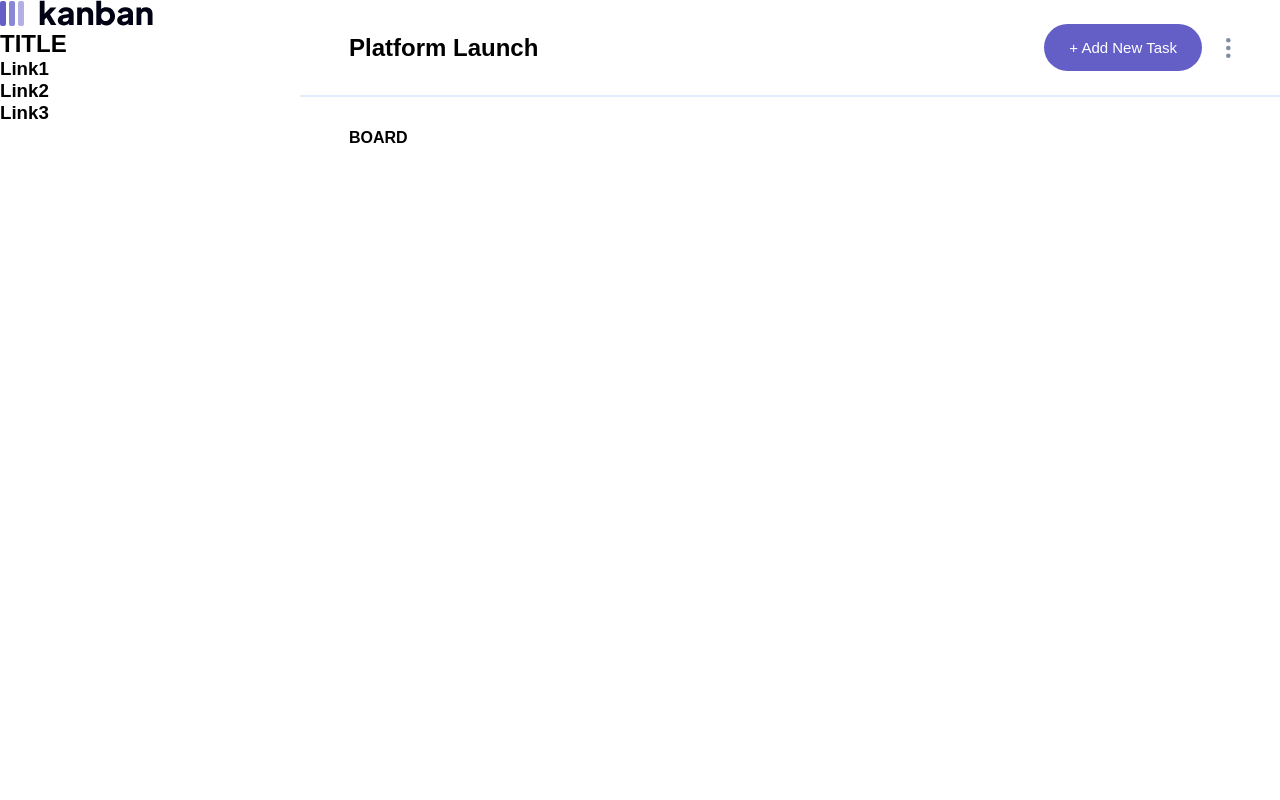
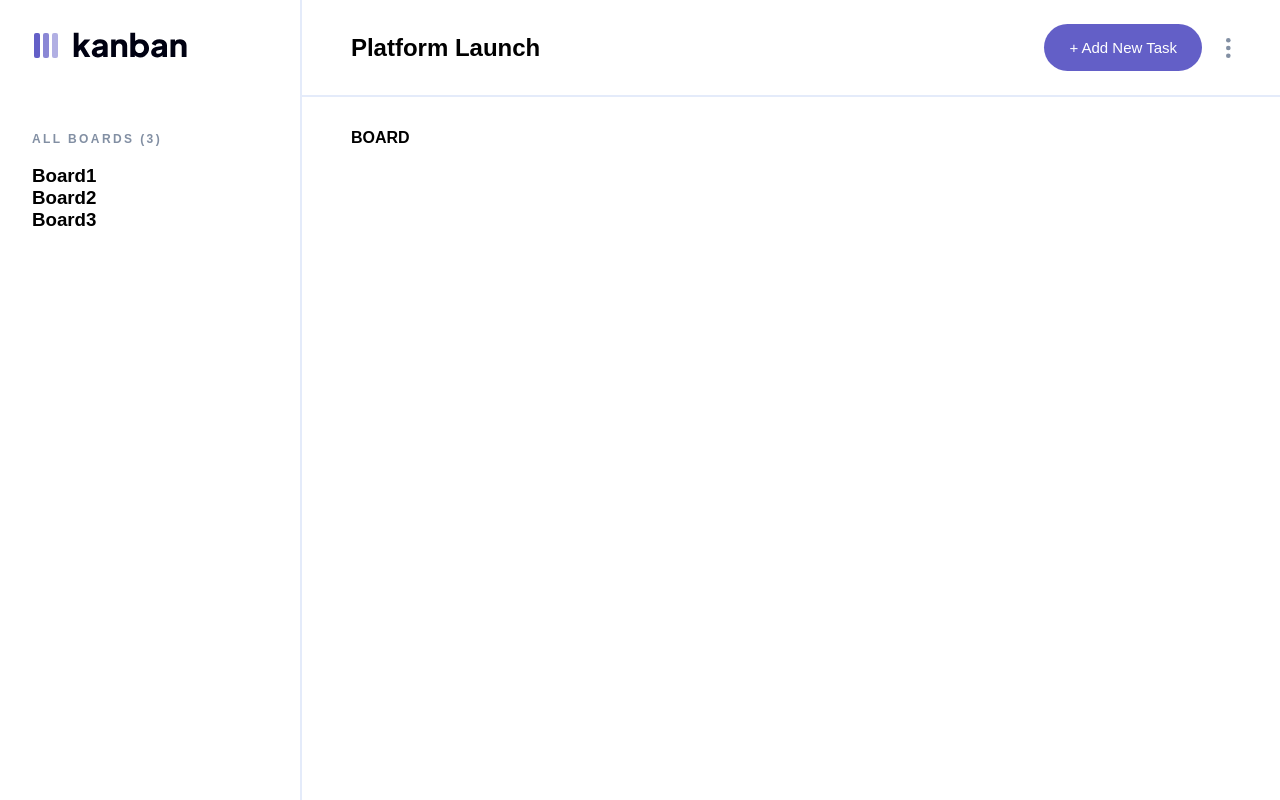
Before and after one commit to ZaidaMM/kanban-task-manager, a React (Create React App) app in the folder client/: page / in a window 1280 px wide. Built offline with nearby package versions, Linux system fonts and the light colour scheme; the HTML template or start-up script is replaced by a standard one.

Commit message:
sidebar content setup

```diff
--- a/client/src/assets/wrappers/Sidebar.js
+++ b/client/src/assets/wrappers/Sidebar.js
@@ -1,8 +1,46 @@
 import styled from 'styled-components';
 
 const Wrapper = styled.aside`
-  width: 300px;
-  .logo {
+  border-right: var(--border);
+  /* display: none; */
+
+  @media (min-width: 992px) {
+    .sidebar-container {
+      display: block;
+      width: 300px;
+      min-height: 100vh;
+      height: 100%;
+      /* margin-left: -250px; */
+      transition: var(--transition);
+    }
+    .content {
+      position: sticky;
+      top: 32px;
+    }
+    .show-sidebar {
+      margin-left: 0;
+    }
+    .header {
+      padding-left: 34px;
+    }
+    .sidebar-title {
+      text-transform: uppercase;
+      color: var(--grey-300);
+      font-weight: 700;
+      letter-spacing: 2.4px;
+      padding-top: 70px;
+      font-size: 12px;
+      padding-left: 32px;
+      padding-bottom: 19px;
+    }
+    .board-list {
+      display: flex;
+      flex-direction: column;
+      padding-left: 32px;
+    }
+    .board-title {
+      padding-left: 32px;
+    }
   }
 `;
 
--- /dev/null
+++ b/client/src/components/BoardList.tsx
@@ -0,0 +1,4 @@
+const BoardList = () => {
+  return <div>BoardList</div>;
+};
+export default BoardList;
--- a/client/src/components/Sidebar.tsx
+++ b/client/src/components/Sidebar.tsx
@@ -4,13 +4,18 @@ import Logo from './Logo';
 const Sidebar = () => {
   return (
     <Wrapper>
-      <div className='sidebar border-solid border-r-2 border-grey-200 pt-9 pl-8'>
-        <Logo />
-
-        <h2>TITLE</h2>
-        <h3>Link1</h3>
-        <h3>Link2</h3>
-        <h3>Link3</h3>
+      <div className='sidebar-container '>
+        <div className='content show-sidebar'>
+          <div className='header'>
+            <Logo />
+          </div>
+          <p className='sidebar-title'>
+            All Boards <span>(3)</span>{' '}
+          </p>
+          <h3 className='board-title'>Board1</h3>
+          <h3 className='board-title'>Board2</h3>
+          <h3 className='board-title'>Board3</h3>
+        </div>
       </div>
     </Wrapper>
   );
```
